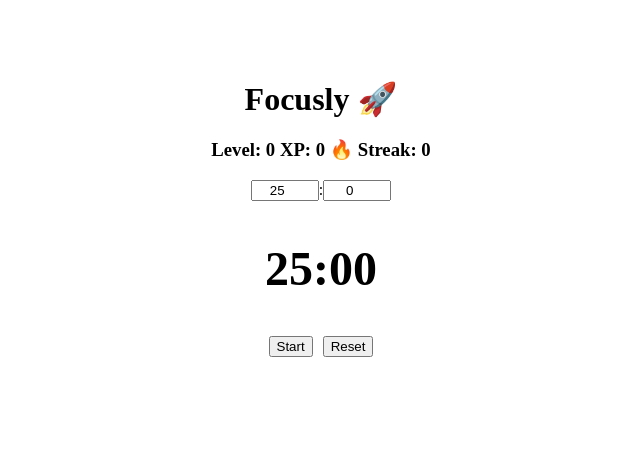
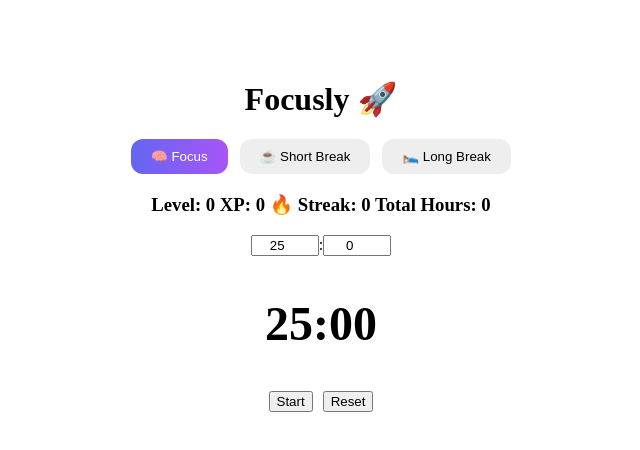
Before and after one commit to monikamitkova/Focusly, a React (Create React App) app in the folder frontend/: page / in a window 1280 px wide. Shown: the top 450 px of the page, without its empty margins (319-959 px from the left). Built offline with nearby package versions, Linux system fonts and the light colour scheme.

Commit message:
Add focus modes and total hours tracking, update favicon

```diff
--- a/frontend/src/domains/compoents/Stats.js
+++ b/frontend/src/domains/compoents/Stats.js
@@ -1,7 +1,7 @@
-export default function Stats({ xp, level, streak }) {
+export default function Stats({ xp, level, streak, totalFocusedTime }) {
   return (
     <>
-      <h3>Level:  {level}   XP: {xp}   🔥 Streak: {streak}</h3>
+      <h3>Level:  {level}   XP: {xp}   🔥 Streak: {streak}   Total Hours: {totalFocusedTime}</h3>
     </>
   );
 }
--- a/frontend/src/domains/pages/FocusPage.js
+++ b/frontend/src/domains/pages/FocusPage.js
@@ -1,4 +1,4 @@
-import { useState, useEffect } from "react";
+import { useState, useEffect, useRef } from "react";
 
 import TimerDisplay from "../compoents/TimeDisplay";
 import TimeInputs from "../compoents/TimeInput";
@@ -10,8 +10,33 @@ export default function FocusPage() {
   const [minutes, setMinutes] = useState(25);
   const [seconds, setSeconds] = useState(0);
   const [time, setTime] = useState(1500);
+  const [mode, setMode] = useState("focus");
   const [selectedTime, setSelectedTime] = useState(1500);
   const [isRunning, setIsRunning] = useState(false);
+
+
+  const handleModeChange = (newMode) => {
+    if (isRunning) return;
+
+    let newTime = 1500;
+
+    if (newMode === "focus") newTime = 1500;
+    if (newMode === "short") newTime = 300;
+    if (newMode === "long") newTime = 900;
+
+    setMode(newMode);
+    setTime(newTime);
+    setSelectedTime(newTime);
+    setMinutes(Math.floor(newTime / 60));
+    setSeconds(newTime % 60);
+
+    hasCompleted.current = false;
+  };
+
+  const [totalFocusedTime, setTotalFocusedTime] = useState(() => {
+    const saved = localStorage.getItem("totalFocusedTime");
+    return saved !== null ? Number(saved) : 0;
+  });
 
   const [xp, setXp] = useState(() => {
     const saved = localStorage.getItem("xp");
@@ -22,15 +47,18 @@ const [streak, setStreak] = useState(() => {
     const saved = localStorage.getItem("streak");
     return saved !== null ? Number(saved) : 0;
   });
+
   const [notification, setNotification] = useState("");
 
+  const hasCompleted = useRef(false);
+
   const level = Math.floor(xp / 100);
-
 
   useEffect(() => {
     localStorage.setItem("xp", xp);
     localStorage.setItem("streak", streak);
-  }, [xp, streak]);
+    localStorage.setItem("totalFocusedTime", totalFocusedTime);
+  }, [xp, streak, totalFocusedTime]);
 
   useEffect(() => {
     if (!isRunning) return;
@@ -38,25 +66,32 @@ const [streak, setStreak] = useState(() => {
     const interval = setInterval(() => {
       setTime((prev) => {
         if (prev <= 1) {
+          if (hasCompleted.current) return 0;
+
+          hasCompleted.current = true;
+
           clearInterval(interval);
           setIsRunning(false);
 
           const minutesSpent = Math.floor(selectedTime / 60);
+
+          setTotalFocusedTime((prev) => prev + minutesSpent);
 
           let earnedXP = 0;
 
           if (minutesSpent >= 1) {
             earnedXP = minutesSpent * 2 + 10;
           }
-          if (minutesSpent >= 1) {
+
+          if (minutesSpent === 25) {
             earnedXP += 20;
           }
 
           let multiplier = 1;
 
-          if (streak >= 5) {
+          if (streak >= 100) {
             multiplier = 1.5;
-          } else if (streak >= 3) {
+          } else if (streak >= 10) {
             multiplier = 1.2;
           }
 
@@ -71,6 +106,17 @@ const [streak, setStreak] = useState(() => {
             setNotification("⚠️ Session too short");
           }
 
+          if (mode === "focus" && earnedXP > 0) {
+            setXp((prev) => prev + earnedXP);
+            setStreak((prev) => prev + 1);
+
+            setNotification(`🔥 +${earnedXP} XP (x${multiplier})`);
+          } else if (mode !== "focus") {
+            setNotification("☕ Break complete");
+          } else {
+            setNotification("⚠️ Session too short");
+          }
+
           setTimeout(() => setNotification(""), 2000);
 
           return 0;
@@ -81,7 +127,7 @@ const [streak, setStreak] = useState(() => {
     }, 1000);
 
     return () => clearInterval(interval);
-  }, [isRunning, selectedTime]);
+  }, [isRunning, selectedTime, streak]);
 
   const handleMinutesChange = (e) => {
     if (isRunning) return;
@@ -109,13 +155,70 @@ const [streak, setStreak] = useState(() => {
     setIsRunning(false);
     setTime(selectedTime);
     setStreak(0);
+    hasCompleted.current = false;
+  };
+
+  const handleToggle = () => {
+    if (!isRunning) {
+      hasCompleted.current = false;
+    }
+    setIsRunning(!isRunning);
   };
 
   return (
     <div style={{ textAlign: "center", marginTop: "80px" }}>
       <h1>Focusly 🚀</h1>
+      <div style={{ display: "flex", gap: "12px", justifyContent: "center", marginBottom: "20px" }}>
 
-      <Stats xp={xp} level={level} streak={streak} />
+        <button
+          onClick={() => handleModeChange("focus")}
+          style={{
+            padding: "10px 20px",
+            borderRadius: "12px",
+            border: "none",
+            background: mode === "focus" ? "linear-gradient(90deg, #6366f1, #a855f7)" : "#eee",
+            color: mode === "focus" ? "white" : "black",
+            cursor: "pointer"
+          }}
+        >
+          🧠 Focus
+        </button>
+
+        <button
+          onClick={() => handleModeChange("short")}
+          style={{
+            padding: "10px 20px",
+            borderRadius: "12px",
+            border: "none",
+            background: mode === "short" ? "linear-gradient(90deg, #6ae35f, #4bbb41)" : "#eee",
+            color: mode === "short" ? "white" : "black",
+            cursor: "pointer"
+          }}
+        >
+          ☕ Short Break
+        </button>
+
+        <button
+          onClick={() => handleModeChange("long")}
+          style={{
+            padding: "10px 20px",
+            borderRadius: "12px",
+            border: "none",
+            background: mode === "long" ? "linear-gradient(90deg, #6ae35f, #4bbb41)" : "#eee",
+            color: mode === "long" ? "white" : "black",
+            cursor: "pointer"
+          }}
+        >
+          🛌 Long Break
+        </button>
+
+      </div>
+      <Stats
+        xp={xp}
+        level={level}
+        streak={streak}
+        totalFocusedTime={totalFocusedTime}
+      />
 
       <Notification message={notification} />
 
@@ -131,7 +234,7 @@ const [streak, setStreak] = useState(() => {
 
       <Controls
         isRunning={isRunning}
-        onToggle={() => setIsRunning(!isRunning)}
+        onToggle={handleToggle}
         onReset={handleReset}
       />
     </div>
```
Also changed, not shown: 1 other file (tests, documents, lock files or other folders). Lines whose indentation alone changed are shown as unchanged.
